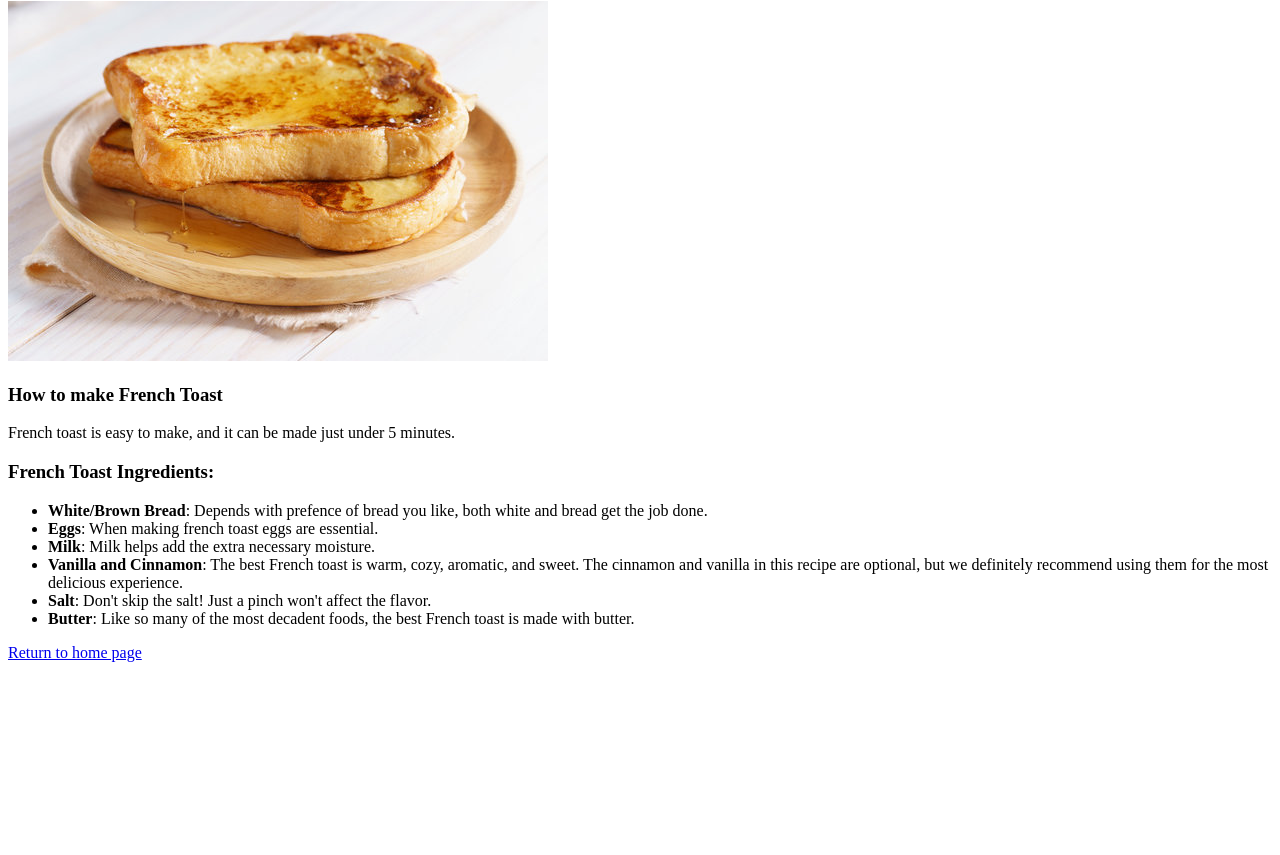
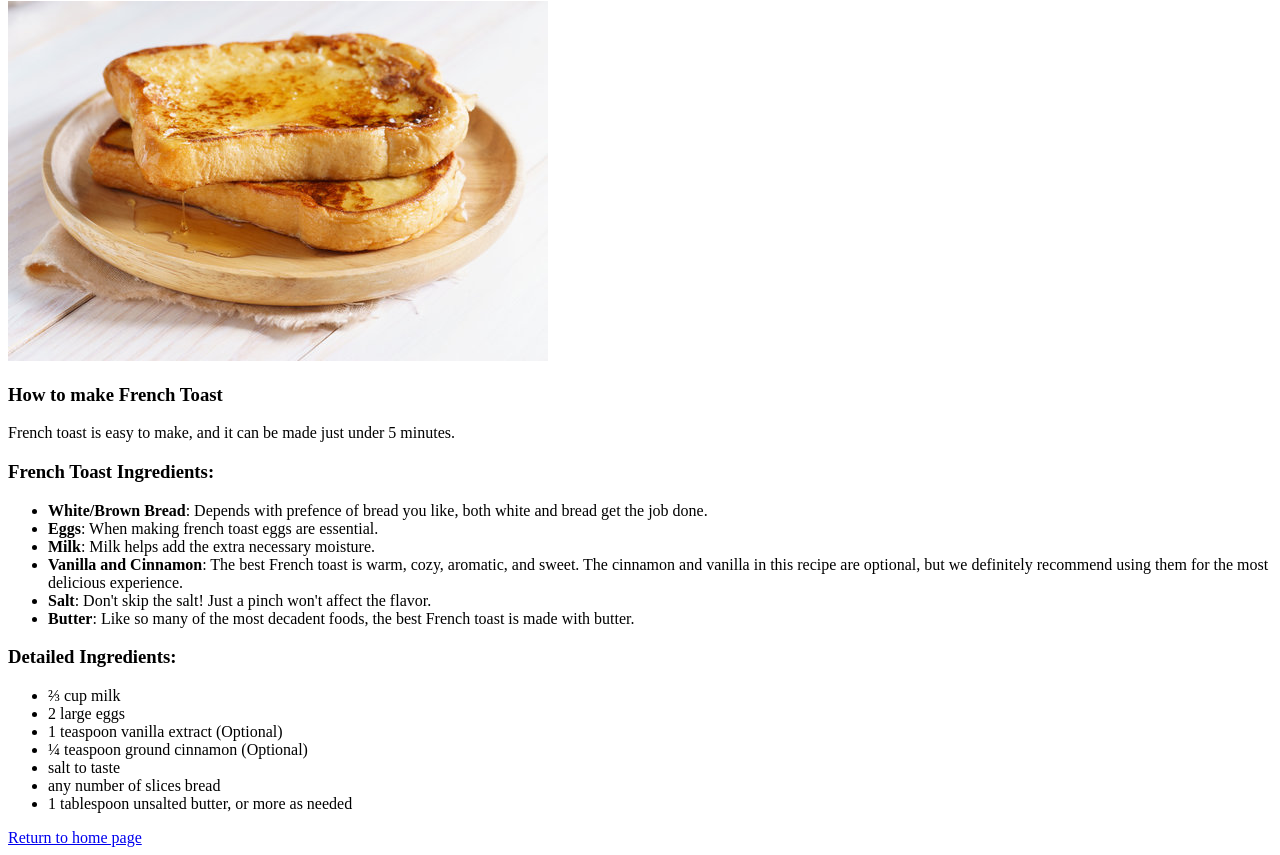
Before and after one commit to NtimaneKamohelo/odin-recipes, a plain HTML site: page recipes/frenchToast.html in a window 1280 px wide. Shown: the part 79-934 px from the top of the page. Before the commit the page ends 800 px from the top, so only its background shows below. Drawn offline with Linux system fonts and the light colour scheme.

Commit message:
Kamohelo/Created a unordered list of detailed french toast ingredients

```diff
--- a/recipes/frenchToast.html
+++ b/recipes/frenchToast.html
@@ -27,6 +27,17 @@
         <li><strong>Butter</strong>: Like so many of the most decadent foods, the best French toast is made with butter.</li>
     </ul>
 
+    <h3>Detailed Ingredients:</h3>
+    <ul>
+        <li>⅔ cup milk</li>
+        <li>2 large eggs</li>
+        <li>1 teaspoon vanilla extract (Optional)</li>
+        <li>¼ teaspoon ground cinnamon (Optional)</li>
+        <li>salt to taste</li>
+        <li>any number of slices bread</li>
+        <li>1 tablespoon unsalted butter, or more as needed</li>
+    </ul>
+
     <a href="../index.html">Return to home page</a>
 </body>
 </html>
```
